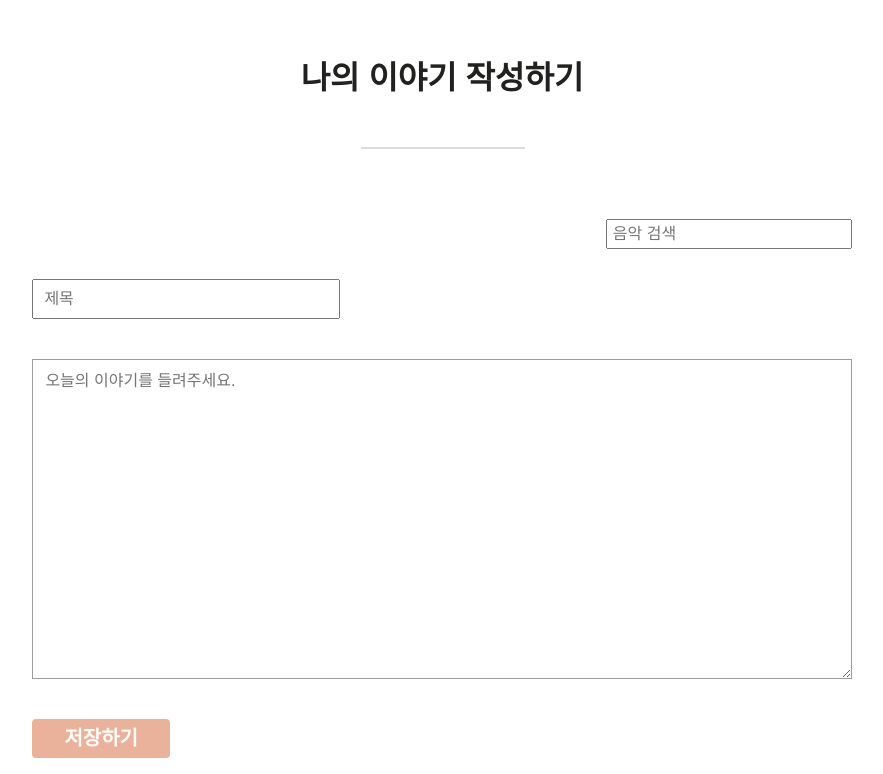
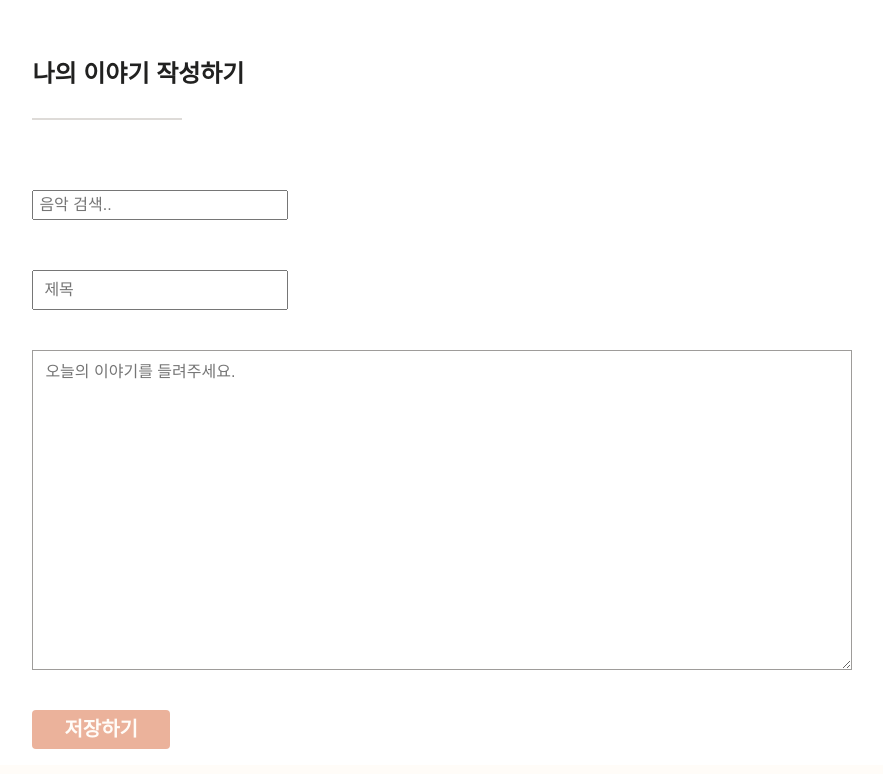
Before and after one commit to 2eum/musicdiary, a Django app: page /new/ in a window 1280 px wide. Shown: the part 72-846 px from the top of the page, without its empty margins (198-1081 px from the left). After the commit the page ends 821 px from the top, so only its background shows below. Run offline with Django 3.2, Linux system fonts and the light colour scheme; some libraries are stand-ins or nearby versions; some web fonts are replaced.

Commit message:
calendar 앨범 삽입, create 페이지 플레이어 위치 빼고 거의 완료

```diff
--- a/posts/static/css/new.css
+++ b/posts/static/css/new.css
@@ -1,44 +1,46 @@
 /* new */
 
 .new-header {
-  text-align: center;
-  margin: 60px;
+  text-align: left;
+  margin: 60px 18%;
 }
 
 .new-header hr {
-  width: 14%;
-  text-align: center;
-  margin: 50px 43% 50px 43%;
+  width: 18%;
+  text-align: left;
+  /* margin: 40px 44% 50px 44%; */
+  margin: 30px 0 50px 0;
+
 }
 
 .new-content-area {
   margin: 0% 10%;
+  text-align: left;
 }
 
-.music-select-area {
-  /* width: 50%; */
+/* .music-select-area {
   position: relative;
   text-align: right;
-  margin: 0 10%;
-}
+  margin: 2% 10%;
+} */
 
 #search_query {
-  width: 30%;
+  width: 25%;
   height: 30px;
   padding: 5px;
-  margin: 10px 0;
+  margin: 10px 0 10px 10%;
 }
 
 .result_box {
   position: absolute;
-  width: 50%;
+  width: 30%;
   overflow: scroll;
   max-height: 30vh;
   max-width: 50vw;
   -ms-overflow-style: none; /* IE and Edge */
   scrollbar-width: none; /* Firefox */
   background-color: var(--mus-white);
-  margin: 0 0 0 70%;
+  margin: 0 0 0 8%;
 }
 
 .result_box::-webkit-scrollbar {
@@ -95,13 +97,21 @@
 .music_choice {
   width: 30%;
   position: absolute;
-  margin: 0 0 0 70%;
-  text-align: left;
-  display: flex;
+  margin: 0% 25% 20% 25%;
+  text-align: center;
+  /* display: flex;
+  align-items: center; */
+  top: 100px;
 }
 
 .music_choice img {
   width: 20%;
+  border-radius : 100%;
+  margin-bottom: 5px;
+}
+
+.music_choice h4, h5 {
+  margin-bottom: 5px;
 }
 
 .post-form {
@@ -111,9 +121,9 @@
 }
 
 .form-title {
-  width: 30%;
+  width: 25%;
   height: 40px;
-  margin: 20px 0;
+  margin: 40px 0 20px 0;
   padding: 10px;
   color: var(--mus-neutralgray);
 }
--- a/posts/static/js/spotify.js
+++ b/posts/static/js/spotify.js
@@ -110,11 +110,11 @@ const addToForm = (e) => {
   selection_cover.alt = title;
   musicChoice.appendChild(selection_cover);
 
-  const selection_title = document.createElement("p");
+  const selection_title = document.createElement("h4");
   selection_title.textContent = title;
   musicChoice.appendChild(selection_title);
 
-  const selection_artist = document.createElement("p");
+  const selection_artist = document.createElement("h5");
   selection_artist.textContent = artist;
   musicChoice.appendChild(selection_artist);
 
--- a/posts/templates/new.html
+++ b/posts/templates/new.html
@@ -3,22 +3,22 @@
 {% endblock add_css %} {% block content %}
 
 <section class="new-header">
-  <h1>나의 이야기 작성하기</h1>
+  <h2>나의 이야기 작성하기</h2>
   <hr color="#DEDBD8">
 </section>
 
 <section class="new-content-area">
-  <div class="music-select-area">
+  <!-- <div class="music-select-area"> -->
     <input
       type="text"
       name="search_query"
       id="search_query"
-      placeholder="음악 검색"
+      placeholder="음악 검색.."
     />
     <div class="result_box"></div>
     <!-- <h3 class="music_empty">음악을 선곡하세요</h3> -->
     <div class="music_choice"></div>
-  </div>
+  <!-- </div> -->
 
 
   <form method="POST" class="post-form">
```
